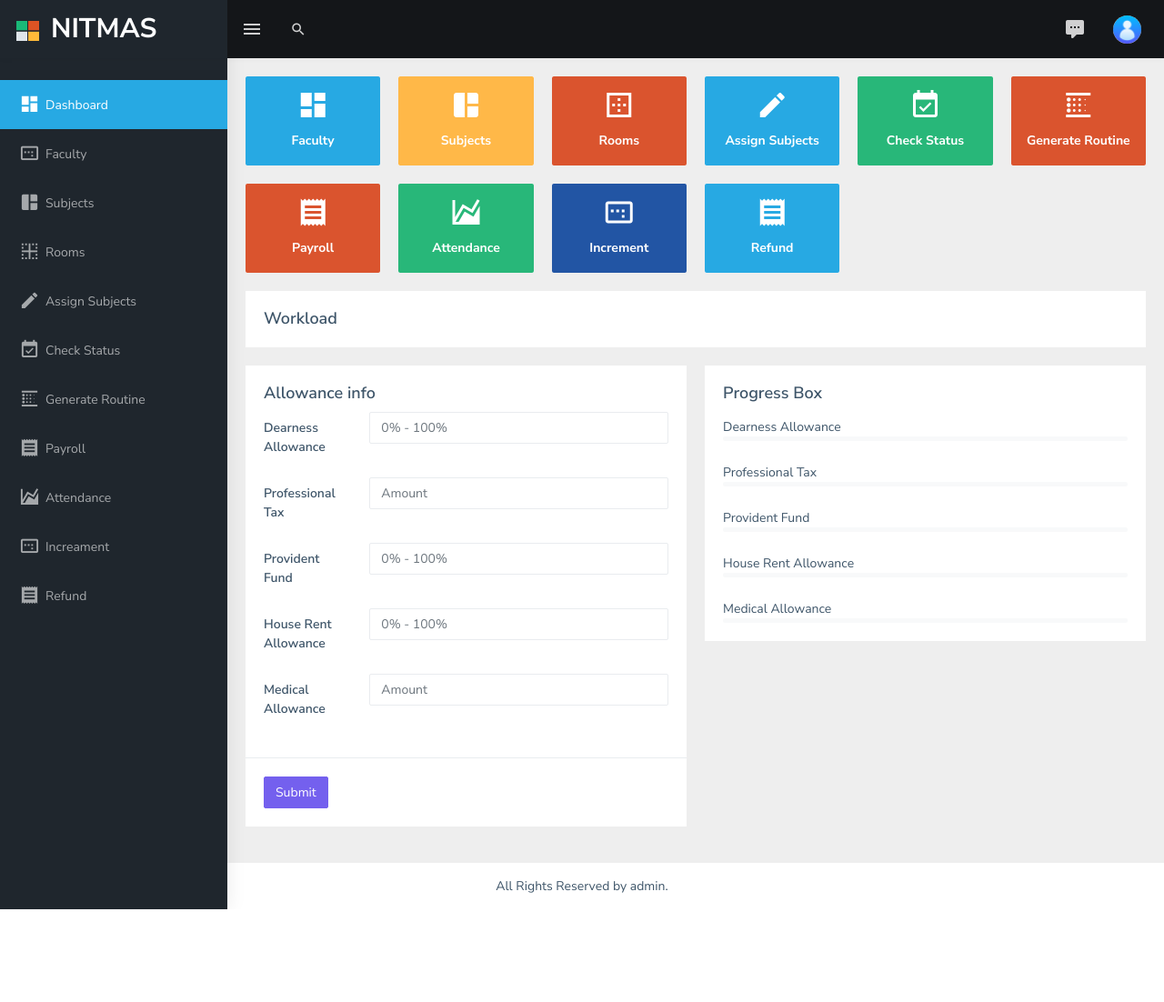
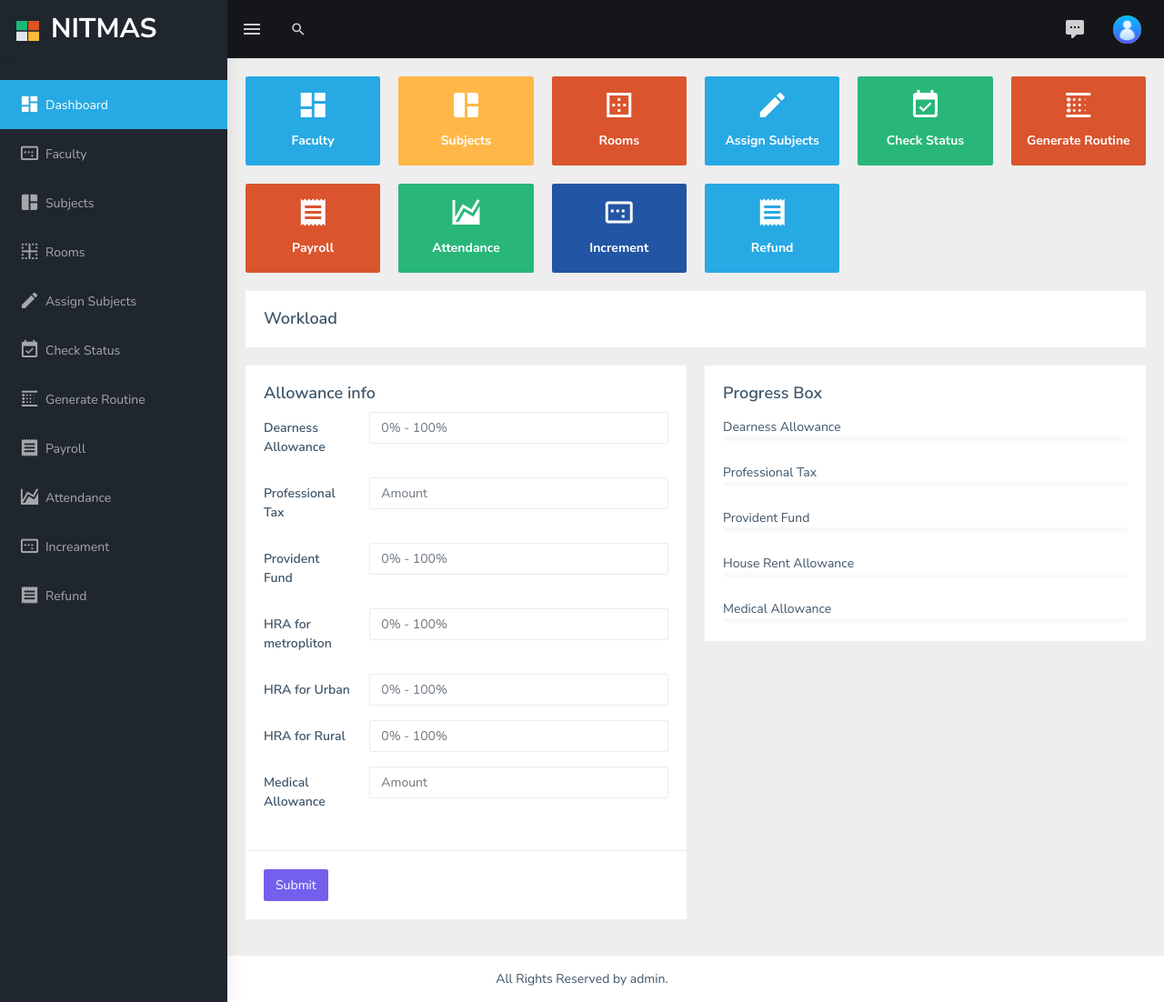
Before and after one commit to Codersfreedom/project, a PHP site: page /Admin_panel.php in a window 1280 px wide. Shown: the whole page at 91% size. Before the commit the page ends 1000 px from the top, so only its background shows below. Run offline with PHP 8.4, Linux system fonts and the light colour scheme; the visitor is signed in with stand-in values (Sample User, id 1); data that the repository does not hold is empty; style sheets or scripts are compiled from the project's sources; some libraries are stand-ins or nearby versions.

Commit message:
admin_panel allowance form

```diff
--- a/Admin_panel.php
+++ b/Admin_panel.php
@@ -558,39 +558,58 @@ require 'partials/dbconnect.php';
         <div class="row">
           <div class="col-md-6">
             <div class="card">
+
+            <?php
+
+              $sql = "select *from allowance";
+              $result = mysqli_query($conn,$sql);
+              $row = mysqli_fetch_assoc($result);
+            ?>
+
               <form class="form-horizontal" action="allowance.php" method="post">
                 <div class="card-body">
                   <h4 class="card-title">Allowance info</h4>
                   <div class="form-group row" title="It will be in 0% - 100%">
                     <label for="da" class="col-sm-3 text-start control-label col-form-label">Dearness Allowance</label>
                     <div class="col-sm-9">
-                      <input type="number" class="form-control" min="0" max="100" id="da" name="da" placeholder="0% - 100%">
+                      <input type="number" class="form-control" min="0" max="100" id="da" name="da" value=" <?php echo $row['Dearness_allowance']  ?> " placeholder="0% - 100%">
                     </div>
                   </div>
-                  <div class="form-group row">
+                  <div class="form-group row" >
                     <label for="pt" class="col-sm-3 text-start control-label col-form-label">Professional Tax</label>
                     <div class="col-sm-9">
-                      <input type="number" class="form-control" min="0"  id="pt" name="pt"
+                      <input type="number" class="form-control" min="0" value="<?php echo $row['Professional_tax']  ?>"  id="pt" name="pt"
                         placeholder="Amount">
                     </div>
                   </div>
                   <div class="form-group row">
                     <label for="pf" class="col-sm-3 text-start  control-label col-form-label">Provident Fund</label>
                     <div class="col-sm-9">
-                      <input type="number" class="form-control" min="0" max="100" id="pf" name="pf" placeholder="0% - 100%">
+                      <input type="number" class="form-control" min="0" max="100" id="pf" value="<?php echo $row['Provident_fund']  ?>" name="pf" placeholder="0% - 100%">
                     </div>
                   </div>
                   <div class="form-group row">
-                    <label for="Hra" class="col-sm-3 text-start  control-label col-form-label">House Rent
-                      Allowance</label>
+                    <label for="Hrax" class="col-sm-3 text-start  control-label col-form-label">HRA for metropliton</label>
                     <div class="col-sm-9">
-                      <input type="number" class="form-control" min="0" max="100" id="hra" name="hra" placeholder="0% - 100%">
+                      <input type="number" class="form-control" title="House Rent allowance for metropliton" value="<?php echo $row['House_rent_allowance_X']  ?>" min="0" max="100" id="hrax" name="hrax" placeholder="0% - 100%">
+                    </div>
+                  </div>
+                  <div class="form-group row">
+                    <label for="Hray" class="col-sm-3 text-start  control-label col-form-label">HRA for Urban</label>
+                    <div class="col-sm-9">
+                      <input type="number" class="form-control" title="House Rent allowance for Urban" min="0" value="<?php echo $row['House_rent_allowance_Y'] ?>" max="100" id="hray" name="hray" placeholder="0% - 100%">
+                    </div>
+                  </div>
+                  <div class="form-group row">
+                    <label for="Hraz" class="col-sm-3 text-start  control-label col-form-label">HRA for Rural</label>
+                    <div class="col-sm-9">
+                      <input type="number" class="form-control" title="House Rent allowance for Rural" value="<?php echo $row['House_rent_allowance_Z'] ?>"  min="0" max="100" id="hraz" name="hraz" placeholder="0% - 100%">
                     </div>
                   </div>
                   <div class="form-group row">
                     <label for="ma" class="col-sm-3 text-start control-label col-form-label">Medical Allowance</label>
                     <div class="col-sm-9">
-                      <input type="number" class="form-control" min="0"  id="ma" name="ma" placeholder="Amount">
+                      <input type="number" class="form-control" min="0" value="<?php echo $row['Medical_allowance'] ?>"   id="ma" name="ma" placeholder="Amount">
                     </div>
                   </div>
 
@@ -659,11 +678,11 @@ require 'partials/dbconnect.php';
                     <div class="d-flex no-block align-items-center mt-4">
                       <span>House Rent Allowance</span>
                       <div class="ms-auto">
-                        <span><?php echo $row['House_rent_allowance'] ?></span>
+                        <span><?php echo $row['House_rent_allowance_X'] ?></span>
                       </div>
                     </div>
                     <div class="progress">
-                      <div class="progress-bar progress-bar-striped bg-danger" role="progressbar"  <?php echo "style = width:" .($row['House_rent_allowance']) . '%' ?> aria-valuenow="75" aria-valuemin="0" aria-valuemax="100"></div>
+                      <div class="progress-bar progress-bar-striped bg-danger" role="progressbar"  <?php echo "style = width:" .($row['House_rent_allowance_X']) . '%' ?> aria-valuenow="75" aria-valuemin="0" aria-valuemax="100"></div>
                     </div>
                   </div>
 
--- a/allowance.php
+++ b/allowance.php
@@ -9,10 +9,13 @@ if($_SERVER['REQUEST_METHOD']=='POST'){
     $pt = $_POST['pt'];
     $hra = $_POST['hra'];
     $ma = $_POST['ma'];
+    $hrax = $_POST['hrax'];
+    $hray =$_POST['hray'];
+    $hraz = $_POST['hraz'];
 }
 
 
-    $sql = "Update allowance set Dearness_allowance =$da, Professional_tax = $pt, Provident_fund=$pf, House_rent_allowance=$hra, Medical_allowance=$ma";
+    $sql = "Update allowance set Dearness_allowance =$da, Professional_tax = $pt, Provident_fund=$pf, House_rent_allowance_X=$hrax, House_rent_allowance_Y =$hray ,House_rent_allowance_Z=$hraz,  Medical_allowance=$ma";
     $result = mysqli_query($conn,$sql);
 
     if($result){
```
